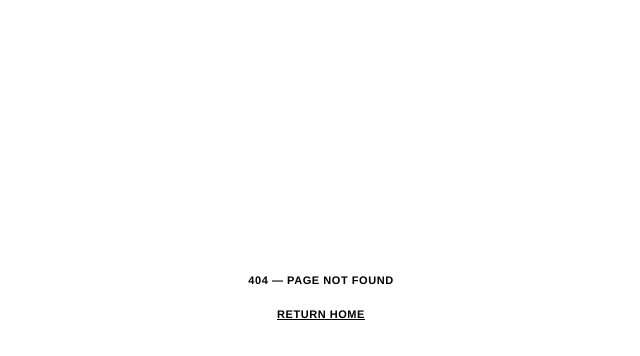
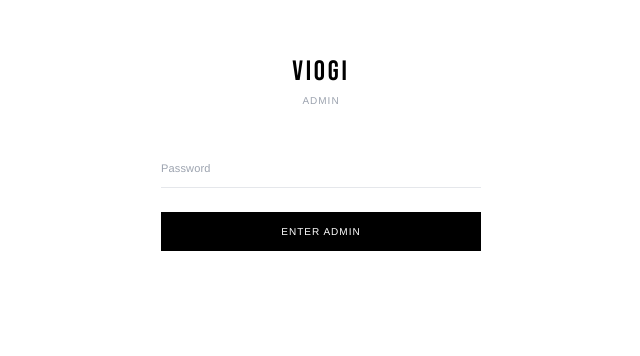
Before and after one commit to uzzielvz/vioshi, a Next.js app: page /admin/login in a window 1280 px wide. Before the commit this address had no page. Shown: the part 102-458 px from the top of the page, without its empty margins (319-959 px from the left). Built offline with nearby package versions, Linux system fonts and the light colour scheme.

Commit message:
feat(ADMIN-01): admin middleware protection and login page

```diff
--- /dev/null
+++ b/app/admin/login/actions.ts
@@ -0,0 +1,22 @@
+'use server'
+import { cookies } from 'next/headers'
+import { redirect } from 'next/navigation'
+
+export async function loginAction(
+  _prevState: { error: string } | null,
+  formData: FormData
+) {
+  const password = formData.get('password') as string
+  if (password !== process.env.ADMIN_SECRET) {
+    return { error: 'Incorrect password.' }
+  }
+  const cookieStore = await cookies()
+  cookieStore.set('admin_token', process.env.ADMIN_SECRET!, {
+    httpOnly: true,
+    secure: process.env.NODE_ENV === 'production',
+    sameSite: 'lax',
+    maxAge: 60 * 60 * 24 * 7,
+    path: '/',
+  })
+  redirect('/admin/products')
+}
--- /dev/null
+++ b/app/admin/login/page.tsx
@@ -0,0 +1,72 @@
+'use client'
+import { useFormState, useFormStatus } from 'react-dom'
+import Link from 'next/link'
+import { loginAction } from './actions'
+
+const fontStyle = {
+  fontFamily: "'Helvetica Neue', 'Inter', Helvetica, Arial, sans-serif",
+}
+
+function SubmitButton() {
+  const { pending } = useFormStatus()
+  return (
+    <button
+      type="submit"
+      disabled={pending}
+      className="w-full bg-black text-white uppercase tracking-widest py-3 hover:bg-gray-800 transition-colors disabled:opacity-50"
+      style={{ fontFamily: "'Helvetica Neue', 'Inter', Helvetica, Arial, sans-serif", fontSize: '10px', fontWeight: 500 }}
+    >
+      {pending ? 'ENTERING...' : 'ENTER ADMIN'}
+    </button>
+  )
+}
+
+export default function AdminLoginPage() {
+  const [state, formAction] = useFormState(loginAction, null)
+
+  return (
+    <main className="min-h-screen bg-white flex items-start justify-center">
+      <div className="w-full max-w-xs mt-[20vh]">
+        <Link href="/es" className="block text-center mb-10">
+          <span
+            className="font-logo tracking-widest"
+            style={{ fontSize: '28px', lineHeight: 1 }}
+          >
+            VIOGI
+          </span>
+          <br />
+          <span
+            className="uppercase tracking-widest text-gray-400"
+            style={{ ...fontStyle, fontSize: '10px' }}
+          >
+            ADMIN
+          </span>
+        </Link>
+
+        <form action={formAction} className="flex flex-col gap-6">
+          <div>
+            <input
+              type="password"
+              name="password"
+              placeholder="Password"
+              required
+              className="w-full border-b border-gray-200 bg-transparent py-2.5 focus:outline-none focus:border-black transition-colors"
+              style={{ ...fontStyle, fontSize: '11px' }}
+            />
+          </div>
+
+          <SubmitButton />
+
+          {state?.error && (
+            <p
+              className="text-red-500 text-center"
+              style={{ ...fontStyle, fontSize: '11px' }}
+            >
+              {state.error}
+            </p>
+          )}
+        </form>
+      </div>
+    </main>
+  )
+}
```
Also changed, not shown: middleware.ts (+23 -7 lines).
